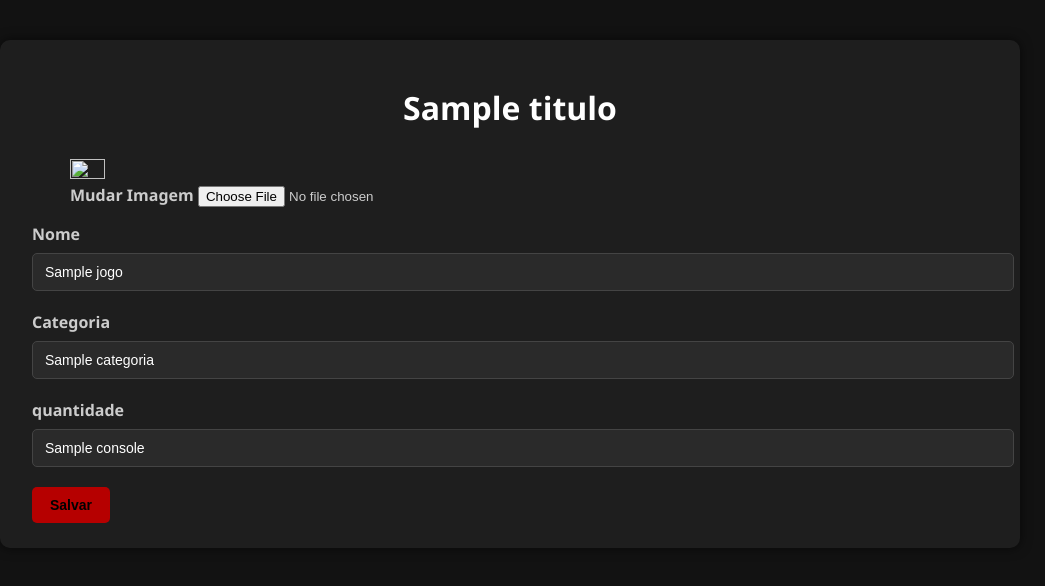
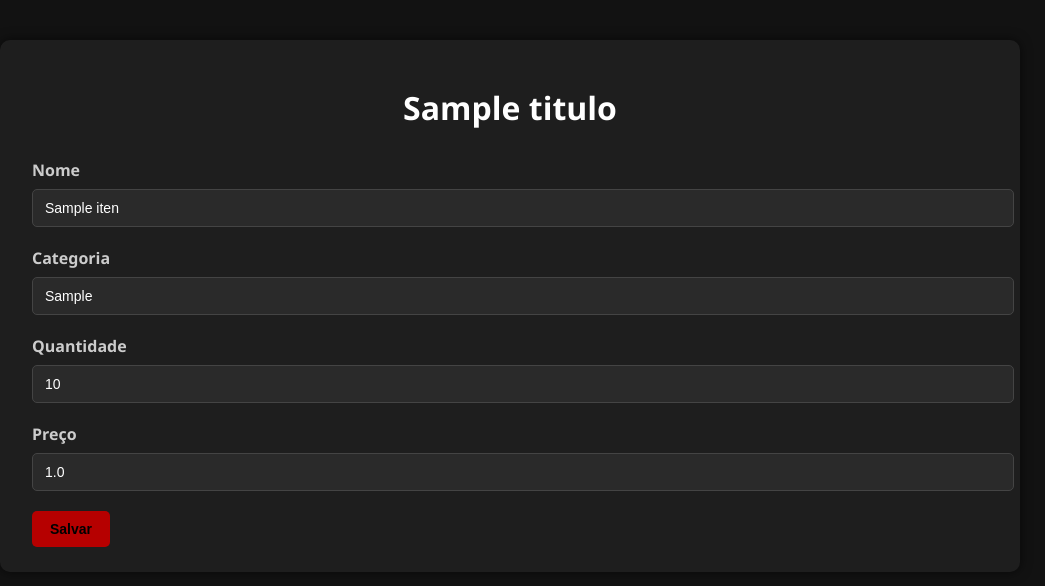
Before and after one commit to Moyss32/Estoque, a Flask app: template templates/editar.html in a window 1280 px wide. Shown: the part 62-648 px from the top of the page, without its empty margins (130-1175 px from the left). Run offline with Flask 3, Linux system fonts and the light colour scheme; tables that the repository leaves empty hold one stand-in row (values such as "Sample post"); the template is opened without the code that fills it: values that come from a table or form of the project are taken from there, most other values are stand-ins (such as "Sample title", 1, 10 or a date in 2020).

Commit message:
Mudança no front-end
Modifiquei algumas coisas para dar 100% certo no front-end, agora só falta editar o css (tem que mudar para o tailwind) e mudar para react

```diff
--- a/templates/editar.html
+++ b/templates/editar.html
@@ -1,31 +1,29 @@
 {% extends "template.html" %}
 {% block conteudo %}
-    <form action="{{ url_for('atualizar') }}" method="post" enctype="multipart/form-data">
+    <form action="{{ url_for('atualizar') }}" method="post">
+        <fieldset>
+            <input type="hidden" name="id" value="{{ item.id }}">
 
-        <figure>
-          <img src="{{ url_for('imagem', nome_arquivo=capa_jogo) }}" alt="">
-          <figcaption>
-            <label for="">
-              Mudar Imagem
-              <input type="file" name="arquivo" accept=".png, .jpg, .jpeg">
-            </label>
-          </figcaption>
-        </figure>
-
-        <fieldset>
-            <input type="hidden" name="id" value="{{ jogo.id }}">
             <div class="form-group">
                 <label for="nome">Nome</label>
-                <input type="text" id="nome" name="nome" class="form-control" value="{{ jogo.nome }}">
+                <input type="text" id="nome" name="nome" class="form-control" value="{{ item.nome }}">
             </div>
+
             <div class="form-group">
                 <label for="categoria">Categoria</label>
-                <input type="text" id="categoria" name="categoria" class="form-control" value="{{ jogo.categoria }}">
+                <input type="text" id="categoria" name="categoria" class="form-control" value="{{ item.categoria }}">
             </div>
+
             <div class="form-group">
-                <label for="console">quantidade</label>
-                <input type="text" id="console" name="console" class="form-control" value="{{ jogo.console }}">
+                <label for="quantidade">Quantidade</label>
+                <input type="number" id="quantidade" name="quantidade" class="form-control" value="{{ item.quantidade }}">
             </div>
+
+            <div class="form-group">
+                <label for="preco">Preço</label>
+                <input type="number" step="0.01" id="preco" name="preco" class="form-control" value="{{ item.preco }}">
+            </div>
+
             <button type="submit" class="btn btn-primary btn-salvar">Salvar</button>
         </fieldset>
     </form>
--- a/templates/lista.html
+++ b/templates/lista.html
@@ -11,7 +11,7 @@
             </tr>
         </thead>
         <tbody>
-            {% for item in Itens %}
+            {% for item in itens %}
             <tr>
                 <td>{{ item.nome }}</td>
                 <td>{{ item.categoria }}</td>
--- a/templates/novo_usuario.html
+++ b/templates/novo_usuario.html
@@ -3,7 +3,6 @@
 
 <form action="{{ url_for('criar_usuario') }}" method="post">
     <fieldset>
-        <legend>Criar Novo Usuário</legend>
 
         <div class="form-group">
             <label for="nome">Nome completo:</label>
```
Also changed, not shown: uploads/capa1-1755178135.6473098.jpg (deleted), uploads/capa1-1755178141.2363088.jpg (deleted), uploads/capa23-1755177845.034309.jpg (deleted), uploads/capa24-1755178085.527314.jpg (deleted), uploads/capa25-1755178661.8632803.jpg (deleted), uploads/capa25-1755178676.9595308.jpg (deleted), uploads/capa25-1755178685.4344406.jpg (deleted).
